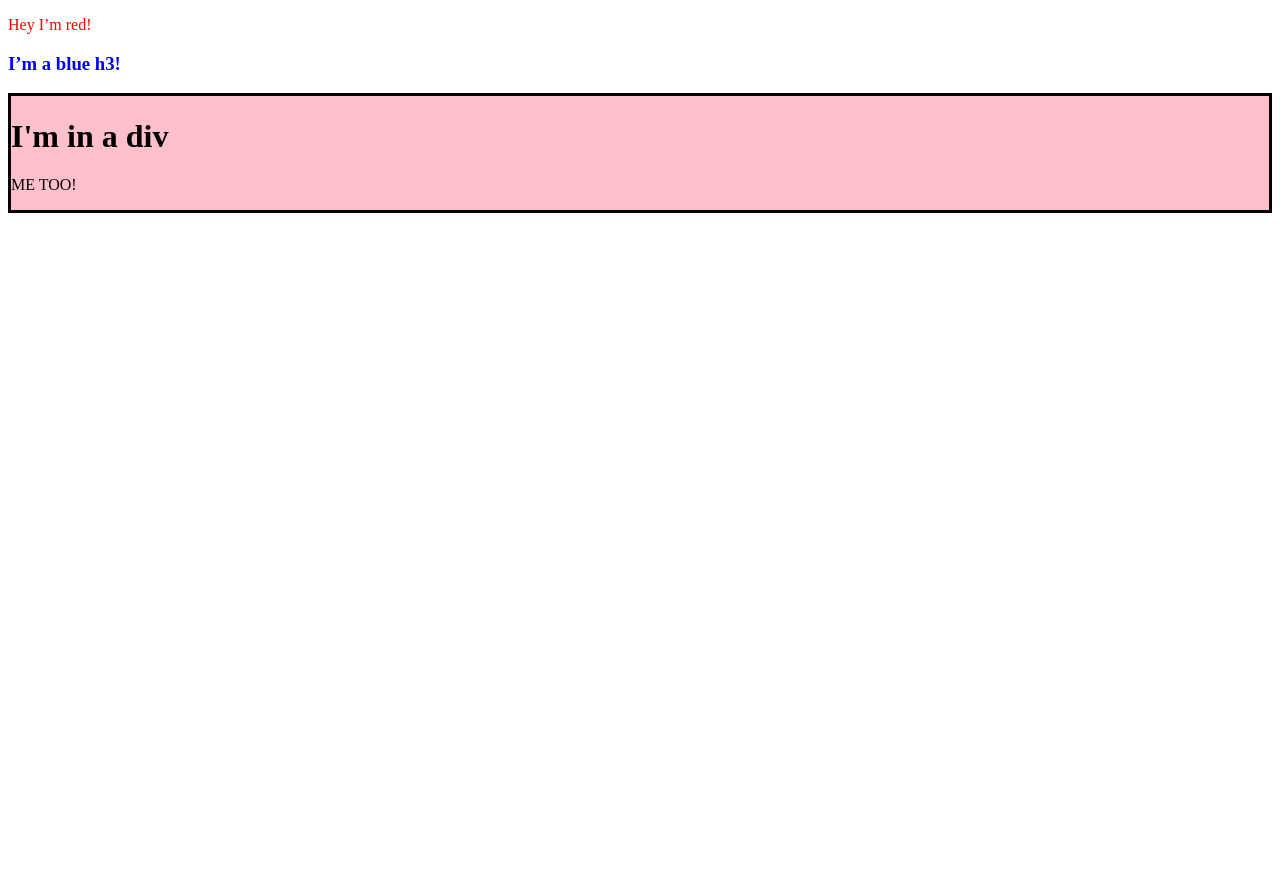
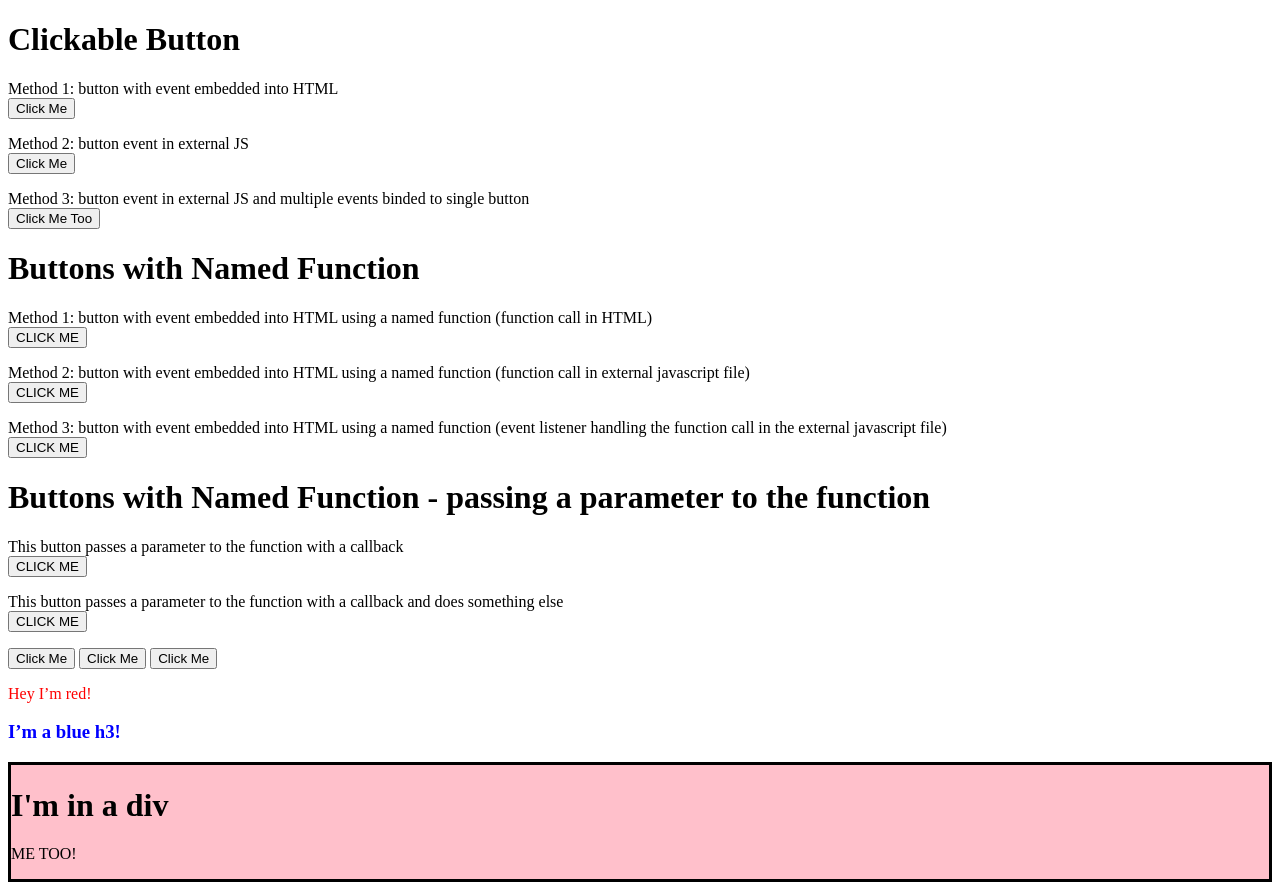
Before and after one commit to Byronwww/odin-project-DOM-Manipulation-And-Events, a website: page index.html in a window 1280 px wide. Before the commit the page ends 800 px from the top, so only its background shows below. Drawn offline with Linux system fonts and the light colour scheme.

Commit message:
Did a few different DOM manipulations of buttons

```diff
--- a/index.html
+++ b/index.html
@@ -9,6 +9,58 @@
 <body>
 
     <div id = "body">
+        <h1>Clickable Button</h1>
+        <p>
+            Method 1: button with event embedded into HTML <br />
+            <button onclick="alert('Hello World - Method 1')">Click Me</button>
+            <br />
+        </p>
+
+        <p>
+            Method 2: button event in external JS <br />
+            <button id="btn2">Click Me</button>
+            <br />
+        </p>
+
+        <p>
+            Method 3: button event in external JS and multiple events binded to single button<br />
+            <button id="btn3">Click Me Too</button>
+            <br />
+        </p>
+        <h1>Buttons with Named Function</h1>
+        <p>
+            Method 1: button with event embedded into HTML using a named function (function call in HTML)<br />
+            <button onclick="alertFunction()">CLICK ME</button>
+            <br />
+        </p>
+        <p>
+            Method 2: button with event embedded into HTML using a named function (function call in external javascript file)<br />
+            <button id='btnToClick1'>CLICK ME</button>
+            <br />
+        </p>
+        <p>
+            Method 3: button with event embedded into HTML using a named function (event listener handling the function call in the external javascript file)<br />
+            <button id='btnToClick2'>CLICK ME</button>
+            <br />
+        </p>
+        <h1>Buttons with Named Function - passing a parameter to the function</h1>
+        <p>
+            This button passes a parameter to the function with a callback<br />
+            <button id='paramButton'>CLICK ME</button>
+            <br />
+        </p>
+        <p>
+            This button passes a parameter to the function with a callback and does something else<br />
+            <button id='paramButton2'>CLICK ME</button>
+            <br />
+        </p>
+
+        <div id="container">
+            <button id="1">Click Me</button>
+            <button id="2">Click Me</button>
+            <button id="3">Click Me</button>
+        </div>
+
 
     </div>
 
--- a/javascript.js
+++ b/javascript.js
@@ -29,3 +29,51 @@ newPara.textContent = 'ME TOO!';
 divBlackPink.appendChild(h1BlackPink);
 divBlackPink.appendChild(newPara);
 body.appendChild(divBlackPink);
+
+
+const btn2 = document.querySelector('#btn2');
+btn2.onclick = () => alert('Hello World - Method 2');
+
+
+const btn3 = document.querySelector('#btn3');
+btn3.addEventListener('click', () => {
+  alert('Hello World - Method 3');
+});
+
+
+/**
+ * displays a text alert with a hardcoded string
+ */
+function alertFunction() {
+  alert('YAY! YOU DID IT!');
+}
+
+const btnToClick1 = document.querySelector('#btnToClick1');
+btnToClick1.onclick = alertFunction;
+
+
+const btnToClick2 = document.querySelector('#btnToClick2');
+btnToClick2.addEventListener('click', alertFunction);
+
+
+const paramButton = document.querySelector('#paramButton');
+paramButton.addEventListener('click', function(e) {
+  console.log(e);
+});
+
+const paramButton2 = document.querySelector('#paramButton2');
+paramButton2.addEventListener('click', function(e) {
+  e.target.style.background = 'blue';
+});
+
+
+// buttons is a node list. It looks and acts much like an array.
+const buttons = document.querySelectorAll('button');
+
+// we use the .forEach method to iterate through each button
+buttons.forEach((button) => {
+  // and for each one we add a 'click' listener
+  button.addEventListener('click', () => {
+    alert(button.id);
+  });
+});
```
